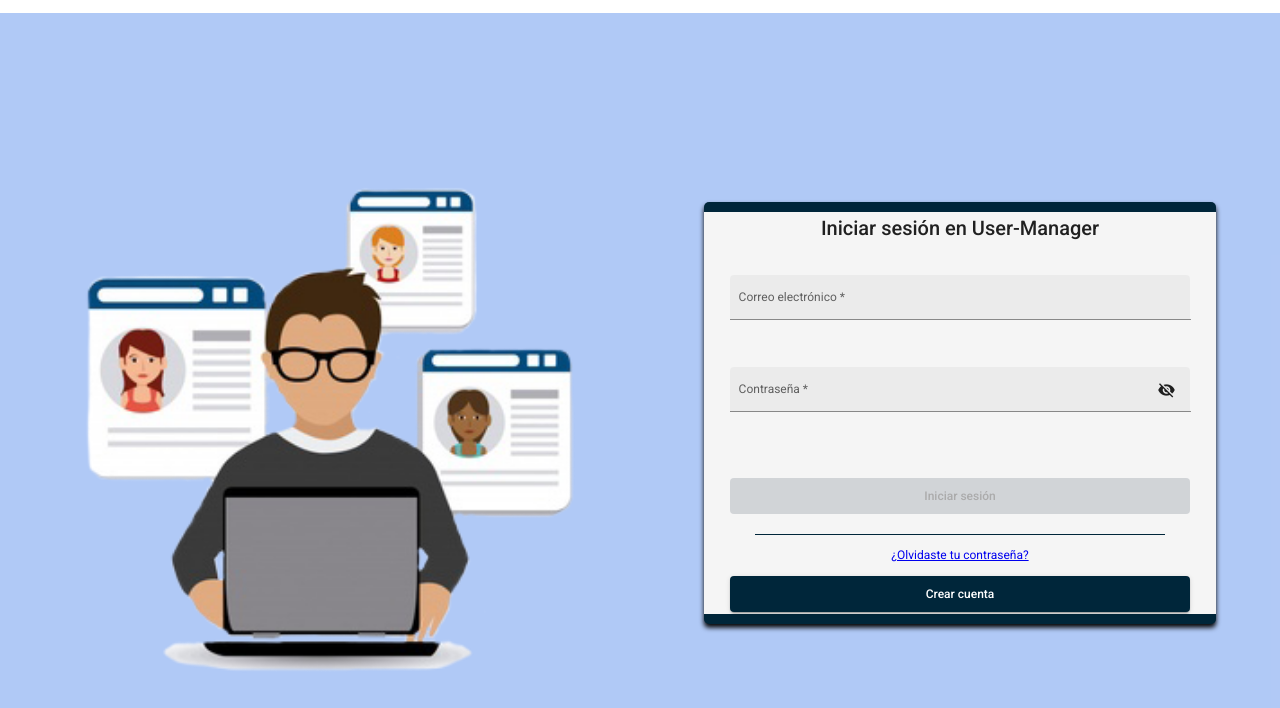
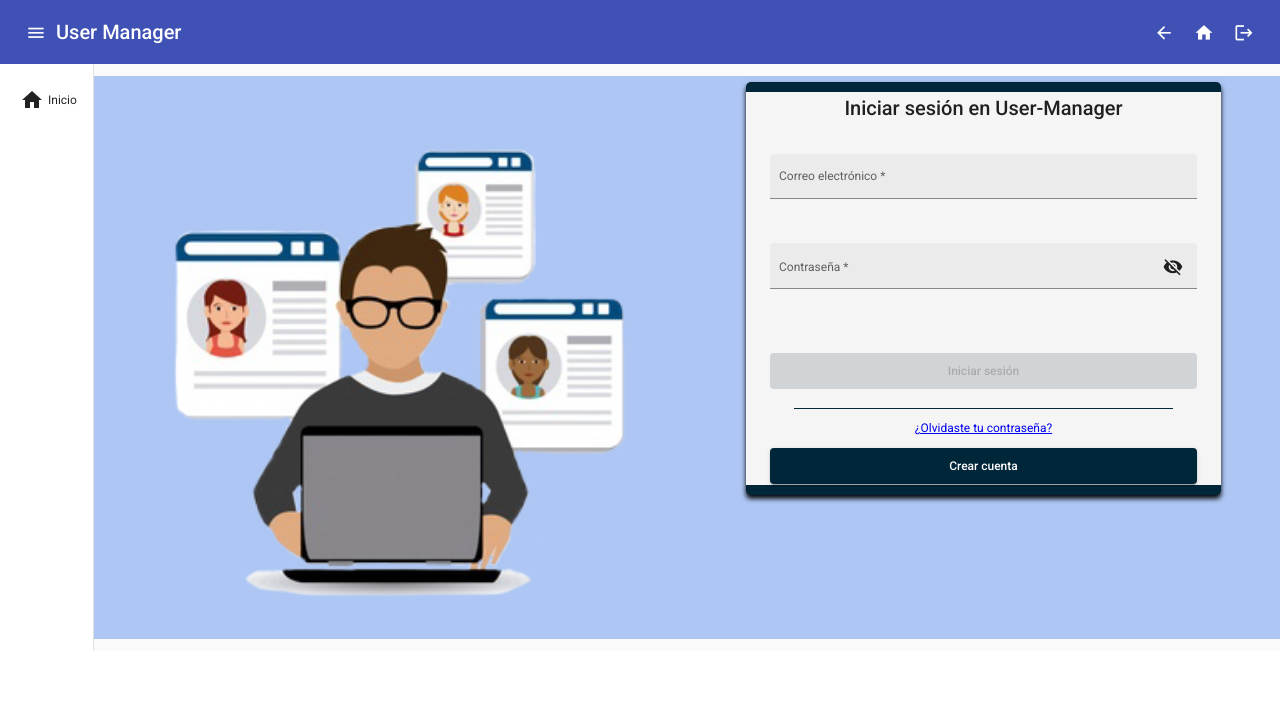
Before and after one commit to IgnacioRom277/user-manager, an Angular app: page / in a window 1280 px wide. Shown: the top 708 px of the page. Built offline with nearby package versions, Linux system fonts and the light colour scheme.

Commit message:
Toolbar and sidebar implemented

```diff
--- a/src/app/app.component.css
+++ b/src/app/app.component.css
@@ -4,6 +4,7 @@
 }
 
 .general-container {
+  height: 100%;
   width: 100%;
   margin: 1% auto;
 }
@@ -48,3 +49,16 @@
   border-radius: 5px;
   box-shadow: 0 0.3em 0.4em 0 rgba(0,0,0.07);
 }
+
+.mat-icon-button .mat-icon {
+  font-size: 170%;
+}
+
+.space-between {
+  flex: 1 1 auto;
+}
+
+.nav-option-label {
+  width: 100%;
+  text-align: center;
+}
--- a/src/app/app.component.html
+++ b/src/app/app.component.html
@@ -1 +1,35 @@
-<router-outlet></router-outlet>
+<div>
+  <mat-toolbar color="primary">
+    <button mat-icon-button aria-label="menu" (click)="isExpanded = !isExpanded">
+      <mat-icon>menu</mat-icon>
+    </button>
+    <h1>User Manager</h1>
+    <span class="space-between"></span>
+    <button mat-icon-button aria-label="back" matTooltip="Regresar">
+      <mat-icon>arrow_back</mat-icon>
+    </button>
+    <button mat-icon-button aria-label="logout" matTooltip="Inicio">
+      <mat-icon>home</mat-icon>
+    </button>
+    <button mat-icon-button aria-label="logout" matTooltip="Salir" (click)="onLogout()">
+      <mat-icon>logout</mat-icon>
+    </button>
+  </mat-toolbar>
+</div>
+
+<div>
+  <mat-sidenav-container autosize>
+    <mat-sidenav
+        #sidenav
+        mode="side"
+        opened="true">
+      <mat-nav-list>
+        <mat-list-item>
+          <span class="nav-option-label" *ngIf="isExpanded"> Inicio </span>
+          <mat-icon mat-list-icon>home</mat-icon>
+        </mat-list-item>
+      </mat-nav-list>
+    </mat-sidenav>
+    <router-outlet></router-outlet>
+  </mat-sidenav-container>
+</div>
--- a/src/app/app.component.ts
+++ b/src/app/app.component.ts
@@ -1,4 +1,7 @@
-import { Component } from '@angular/core';
+import { Router } from '@angular/router';
+import { LocalStorageService } from './services/utils/local-storage.service';
+import { Component, ViewChild } from '@angular/core';
+import { MatSidenav } from '@angular/material/sidenav';
 
 @Component({
   selector: 'app-root',
@@ -7,4 +10,18 @@ import { Component } from '@angular/core';
 })
 export class AppComponent {
   title = 'user-manager';
+  @ViewChild('sidenav') sidenav!: MatSidenav;
+  public isExpanded = true;
+
+  constructor(
+    private localStorage: LocalStorageService,
+    private router: Router
+  ) {}
+
+  onLogout() {
+    this.localStorage.removeItem('token');
+    this.router.navigate(['/']).then(() => {
+      window.location.reload();
+    });
+  }
 }
```
Also changed, not shown: src/app/modules/material/material.module.ts (+7 -2 lines).
